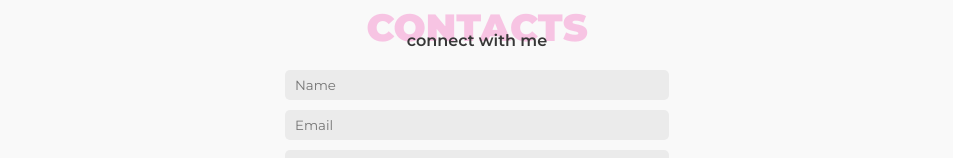
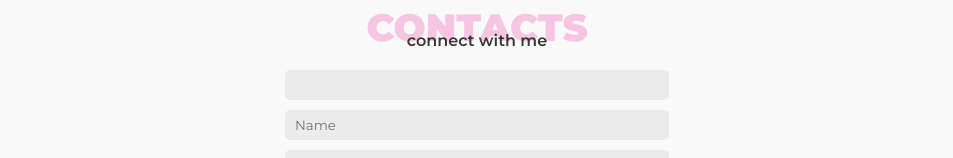
Before and after one commit to alepuliani/puliani-portfolio, a Vue app: page / in a window 1280 px wide. Shown: the part 1658-1816 px from the top of the page, without its empty margins (163-1116 px from the left). Built offline with nearby package versions, Linux system fonts and the light colour scheme.

Commit message:
aggiornato contact form

```diff
--- a/src/components/ContactForm.vue
+++ b/src/components/ContactForm.vue
@@ -12,6 +12,8 @@ import BaseButtonVue from "./BaseButton.vue"
       action="https://formsubmit.co/7a9e4c1d0c4a66d1ed17787bba8c379e"
       method="POST"
     >
+      <input class="honeypot" type="text" name="_honey" />
+      <input type="hidden" name="_captcha" value="false" />
       <input type="text" placeholder="Name" name="name" required />
       <input type="text" placeholder="Email" name="email" />
 
```
